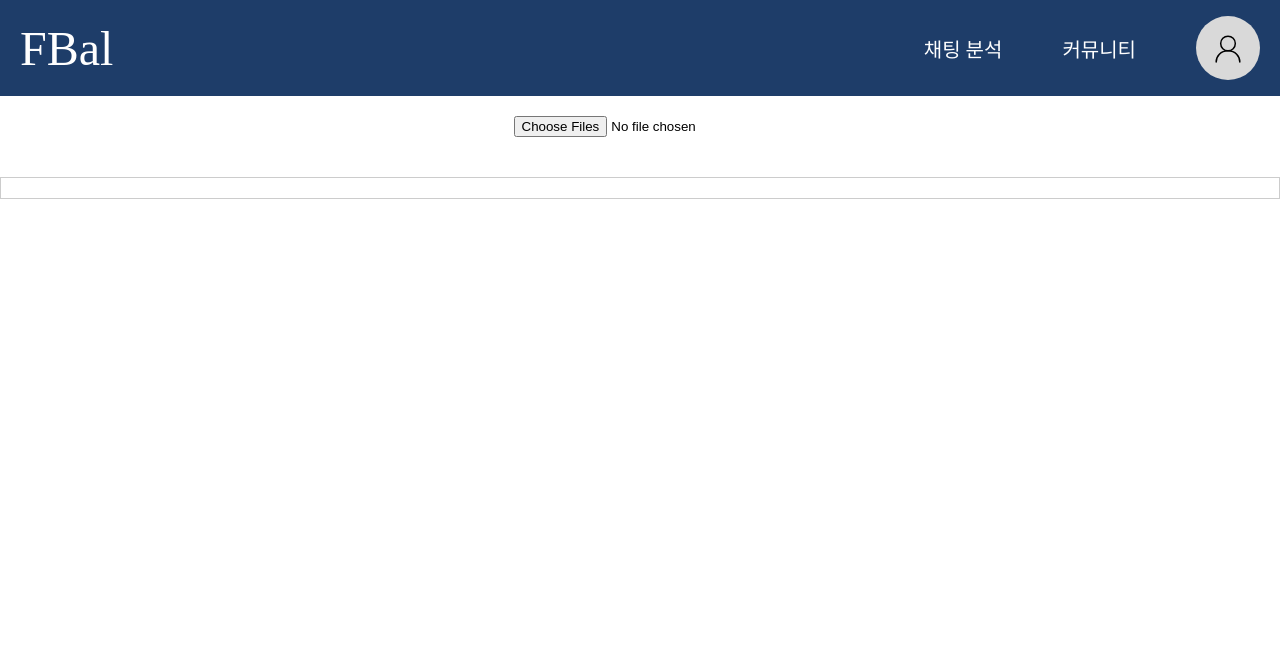
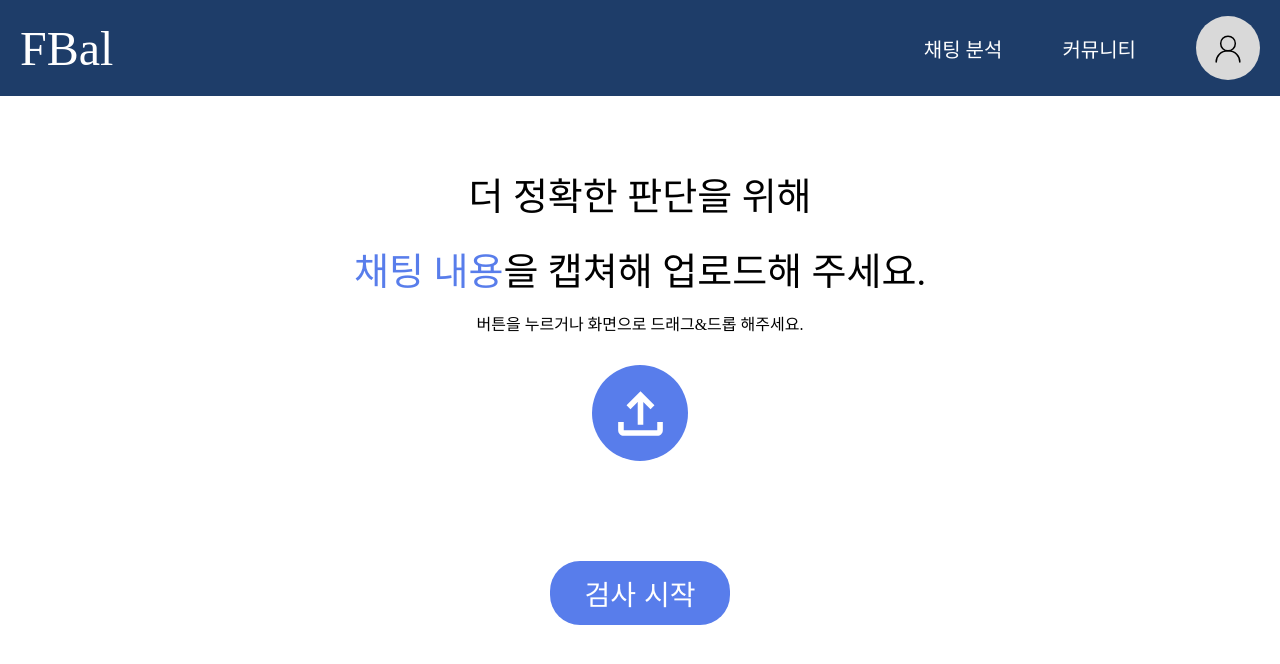
Before and after one commit to FBaI-hack/FBaI_Frontend, a React (Create React App) app: page /add-image in a window 1280 px wide. Shown: the top 664 px of the page. Built offline with nearby package versions, Linux system fonts and the light colour scheme.

Commit message:
feat: 이미지 업로드 화면 추가

```diff
--- a/src/pages/AddImage.js
+++ b/src/pages/AddImage.js
@@ -1,15 +1,18 @@
 import React, { useState, useEffect } from "react";
 import "../styles/AddImage.css";
+import { ReactComponent as Upload } from "../assets/icons/upload.svg";
+import { ReactComponent as CloseBtn } from "../assets/icons/close.svg";
 
 function AddImage() {
   const [images, setImages] = useState([]);
   const [isDragging, setIsDragging] = useState(false);
+  let dragCounter = 0; // 드래그 상태를 안정적으로 관리하기 위한 카운터
 
   // 이미지 파일 선택 및 로드
   const handleFileUpload = (files) => {
     const fileArray = Array.from(files);
-    if (images.length + fileArray.length > 10) {
-      alert("최대 10장까지 업로드할 수 있습니다.");
+    if (images.length + fileArray.length > 15) {
+      alert("최대 15장까지 업로드할 수 있습니다.");
       return;
     }
     const newImages = fileArray.map((file) => URL.createObjectURL(file));
@@ -17,52 +20,83 @@ function AddImage() {
   };
 
   // 드래그 앤 드롭 이벤트 핸들러
-  const handleDragOver = (e) => {
+  const handleDragEnter = (e) => {
     e.preventDefault();
+    dragCounter++;
     setIsDragging(true);
   };
 
   const handleDragLeave = (e) => {
     e.preventDefault();
+    dragCounter--;
+    if (dragCounter === 0) {
       setIsDragging(false);
+    }
+  };
+
+  const handleDragOver = (e) => {
+    e.preventDefault();
   };
 
   const handleDrop = (e) => {
     e.preventDefault();
+    dragCounter = 0;
     setIsDragging(false);
+    if (e.dataTransfer.files && e.dataTransfer.files.length > 0) {
       handleFileUpload(e.dataTransfer.files);
+      e.dataTransfer.clearData(); // 드래그된 데이터 초기화
+    }
+  };
+
+  // 이미지 삭제
+  const handleDelete = (index) => {
+    setImages((prev) => prev.filter((_, i) => i !== index));
   };
 
   useEffect(() => {
     // 화면 전체에서 드래그 앤 드롭 이벤트 감지
+    window.addEventListener("dragenter", handleDragEnter);
+    window.addEventListener("dragleave", handleDragLeave);
     window.addEventListener("dragover", handleDragOver);
-    window.addEventListener("dragleave", handleDragLeave);
     window.addEventListener("drop", handleDrop);
 
     // 컴포넌트가 언마운트될 때 이벤트 제거
     return () => {
+      window.removeEventListener("dragenter", handleDragEnter);
+      window.removeEventListener("dragleave", handleDragLeave);
       window.removeEventListener("dragover", handleDragOver);
-      window.removeEventListener("dragleave", handleDragLeave);
       window.removeEventListener("drop", handleDrop);
     };
   }, []);
 
   return (
-    <div className="AddImage">
+    <div className="add-image">
+      {/* 안내 텍스트 */}
+      <h1>더 정확한 판단을 위해</h1>
+      <h2>
+        <span>채팅 내용</span>을 캡쳐해 업로드해 주세요.
+      </h2>
+      <p>버튼을 누르거나 화면으로 드래그&드롭 해주세요.</p>
 
       {/* 업로드 버튼 */}
+      <div className="upload-section">
+        <label htmlFor="file-upload" className="upload-button">
+          <Upload className="upload-icon" />
+        </label>
         <input
+          id="file-upload"
           type="file"
           accept="image/*"
           multiple
           onChange={(e) => handleFileUpload(e.target.files)}
-        style={{ margin: "20px 0" }}
+          style={{ display: "none" }}
         />
+      </div>
 
-      {/* 드래그 앤 드롭 안내 영역 */}
+      {/* 드래그 앤 드롭 안내 */}
       {isDragging && (
         <div className="fullscreen-dropzone">
-          <p>여기에 이미지를 놓으세요</p>
+          <p className="fullscreen-dropzone-text">여기에 이미지를 놓으세요</p>
         </div>
       )}
 
@@ -71,9 +105,18 @@ function AddImage() {
         {images.map((src, index) => (
           <div key={index} className="image-wrapper">
             <img src={src} alt={`uploaded-${index}`} />
+            <button
+              className="delete-button"
+              onClick={() => handleDelete(index)}
+            >
+              <CloseBtn className="close-icon" />
+            </button>
           </div>
         ))}
       </div>
+
+      {/* 검사 시작 버튼 */}
+      <button className="submit-button">검사 시작</button>
     </div>
   );
 }
--- a/src/styles/AddImage.css
+++ b/src/styles/AddImage.css
@@ -1,44 +1,136 @@
-.AddImage {
+.add-image {
   text-align: center;
+  padding: 20px;
+  display: flex;
+  flex-direction: column;
+  align-items: center;
+}
+
+h1 {
+  font-size: 38px;
+  font-weight: 500;
+  margin-top: 50px;
+}
+
+h2 {
+  font-size: 38px;
+  font-weight: 500;
+  margin-top: 20px;
+}
+
+span {
+  color: var(--blue);
+  font-size: 38px;
+  font-weight: 500;
+}
+
+p {
+  font-size: 16px;
+  font-weight: 500;
+  margin-top: 15px;
+  color: var(--black);
+}
+
+.upload-section {
+  margin: 20px;
+}
+
+.upload-button {
+  display: inline-block;
+  background-color: var(--blue);
+  width: 96px;
+  height: 96px;
+  border-radius: 50%;
+  display: flex;
+  justify-content: center;
+  align-items: center;
+  cursor: pointer;
+  margin-top: 10px;
+}
+
+.upload-icon {
+  width: 67px;
+  height: 67px;
 }
 
 .fullscreen-dropzone {
   position: fixed;
   top: 0;
   left: 0;
-    width: 100%;
-    height: 100%;
-    background-color: rgba(0, 0, 0, 0.5);
+  right: 0;
+  bottom: 0;
+  background: rgba(0, 0, 0, 0.5);
   display: flex;
   justify-content: center;
   align-items: center;
   z-index: 1000;
-    color: white;
-    font-size: 24px;
-    font-weight: bold;
+}
+
+.fullscreen-dropzone-text {
+  color: var(--white);
+  font-size: 32px;
 }
 
 .image-container {
   display: flex;
-    overflow-x: auto; /* 좌우 스크롤 */
-    gap: 10px;
-    max-width: 100%; /* 부모 요소에 맞게 조정 */
-    padding: 10px;
-    border: 1px solid #ccc;
-    margin-top: 20px;
+  width: 700;
+  overflow-x: scroll;
+  padding: 10px 0;
+  gap: 30px;
 }
 
 .image-wrapper {
-    flex: 0 0 auto; /* 스크롤 가능하도록 */
+  position: relative;
   width: 100px;
-    height: 100px;
-    position: relative;
+  height: 120px;
+  border: 1px solid var(--gray);
+  border-radius: 20px;
+  background: var(--light-gray);
 }
 
 .image-wrapper img {
   width: 100%;
   height: 100%;
-    object-fit: cover; /* 이미지 잘리더라도 비율 유지 */
-    border-radius: 5px;
-    border: 1px solid #ddd;
+  object-fit: contain;
+  border-radius: 20px;
 }
+
+.delete-button {
+  position: absolute;
+  top: -10px;
+  right: -10px;
+  width: 30px;
+  height: 30px;
+  border: none;
+  background: var(--blue);
+  border-radius: 50%;
+  display: flex;
+  justify-content: center;
+  align-items: center;
+  cursor: pointer;
+}
+
+.close-icon {
+  width: 24px;
+  height: 24px;
+}
+
+.submit-button {
+  display: block;
+  width: 180px;
+  height: 64px;
+  font-size: 28px;
+  font-weight: 500;
+  background-color: var(--blue);
+  color: var(--white);
+  border: none;
+  border-radius: 30px;
+  cursor: pointer;
+  transition: all 0.3s ease;
+  margin: 40px auto;
+  margin-top: 60px;
+}
+
+.submit-button:hover {
+  box-shadow: inset 0px 0px 10px 5px rgba(255, 255, 255, 0.25); /* Inner Shadow */
+}
```
Lines whose indentation alone changed are shown as unchanged.
